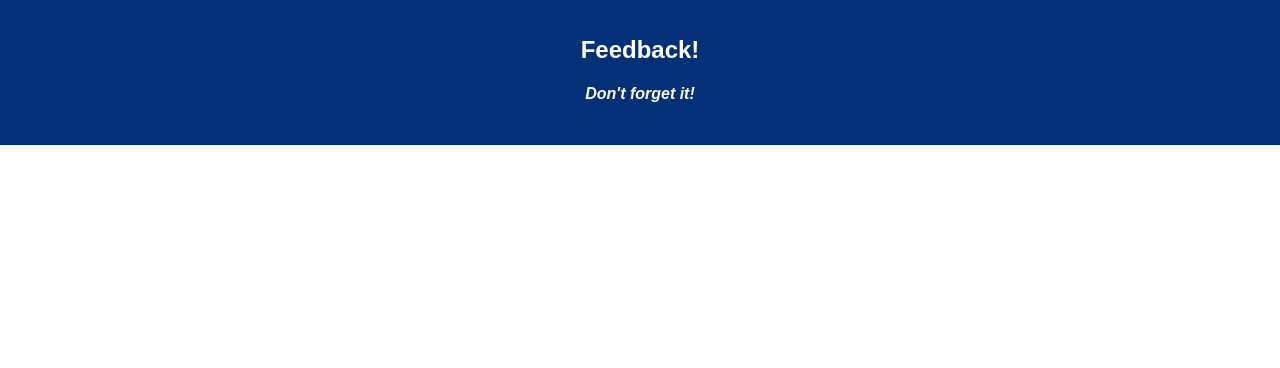
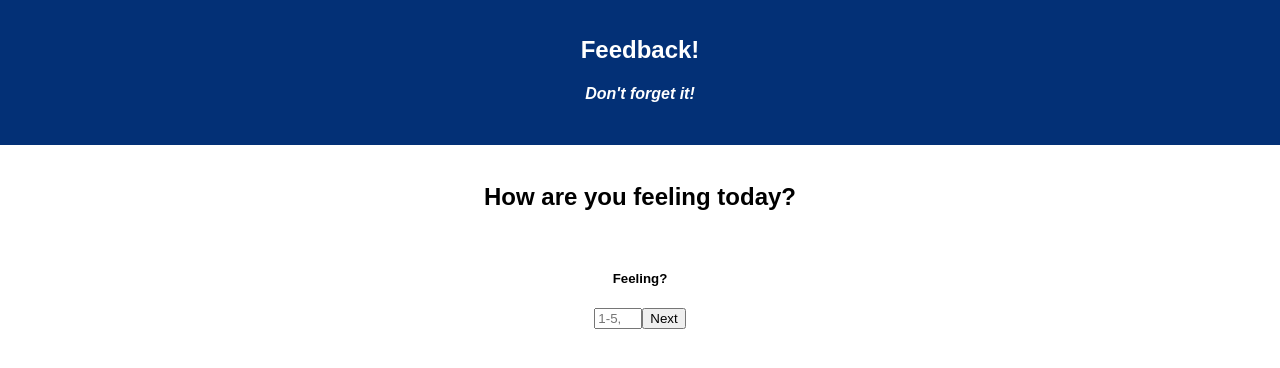
Before and after one commit to michaelsiddall/redux-feedback-loop, a React (Create React App) app: page / in a window 1280 px wide. Shown: the top 368 px of the page. Built offline with nearby package versions, Linux system fonts and the light colour scheme.

Commit message:
Feeling form displaying on DOM with number input and Next button not working

```diff
--- a/src/components/App/App.js
+++ b/src/components/App/App.js
@@ -1,6 +1,7 @@
-import React, { Component } from 'react';
-import axios from 'axios';
-import './App.css';
+import React, { Component } from "react";
+import axios from "axios";
+import "./App.css";
+import Feeling from "../Feeling/Feeling";
 
 class App extends Component {
   render() {
@@ -8,9 +9,12 @@ class App extends Component {
       <div className="App">
         <header className="App-header">
           <h1 className="App-title">Feedback!</h1>
-          <h4><i>Don't forget it!</i></h4>
+          <h4>
+            <i>Don't forget it!</i>
+          </h4>
         </header>
-        <br/>
+        <br />
+        <Feeling />
       </div>
     );
   }
--- /dev/null
+++ b/src/components/Feeling/Feeling.js
@@ -0,0 +1,23 @@
+import React, { Component } from "react";
+import axios from "axios";
+
+class Feeling extends Component {
+  render() {
+    return (
+      <section>
+        <h1>How are you feeling today?</h1>
+        <br />
+        <h5>Feeling?</h5>
+        <input
+          type="number"
+          placeholder="1-5, 1 = terrible 5 = great"
+          min="1"
+          max="5"
+        ></input>
+        <button>Next</button>
+      </section>
+    );
+  }
+}
+
+export default Feeling;
```
Also changed, not shown: 1 other file (tests, documents, lock files or other folders).
